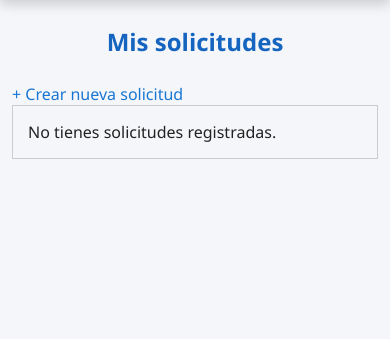
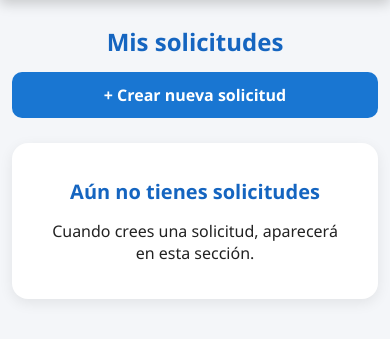
Before and after one commit to LeandroCaceresM/Capstone26, a Django app: template FASE 2/Evidencia Proyecto/Pagina_Capstone/Proyecto/core/app/templates/vecino/mis_solicitudes.html in a window 390 px wide. Shown: the part 60-399 px from the top of the page. Run offline with Django 5.2, Linux system fonts and the light colour scheme; the template is opened without the code that fills it, so the values that code supplies are empty.

Commit message:
Rediseño a apartado de solicitudes

```diff
--- /dev/null
+++ b/FASE 2/Evidencia Proyecto/Pagina_Capstone/Proyecto/core/app/static/css/solicitudes.css
@@ -0,0 +1,155 @@
+.solicitudes-page{
+    max-width: 1000px;
+    margin: 0 auto;
+}
+
+.solicitudes-header{
+    display: flex;
+    justify-content: space-between;
+    align-items: center;
+    margin-bottom: 25px;
+}
+
+.solicitudes-header h1{
+    margin: 0;
+}
+
+.btn-nueva-solicitud{
+    background: #1976d2;
+    color: white;
+    padding: 12px 18px;
+    border-radius: 10px;
+    font-weight: 600;
+    text-decoration: none;
+}
+
+.btn-nueva-solicitud:hover{
+    background: #125aa3;
+    color: white;
+    text-decoration: none;
+}
+
+.solicitudes-list{
+    display: grid;
+    gap: 16px;
+}
+
+.solicitud-card{
+    background: white;
+    border-radius: 16px;
+    padding: 22px;
+    box-shadow: 0 4px 14px rgba(0,0,0,.08);
+}
+
+.solicitud-card-header{
+    display: flex;
+    justify-content: space-between;
+    gap: 15px;
+    align-items: center;
+    margin-bottom: 12px;
+}
+
+.solicitud-card-header h2{
+    margin: 0;
+    font-size: 20px;
+}
+
+.estado{
+    padding: 7px 12px;
+    border-radius: 999px;
+    font-size: 13px;
+    font-weight: 700;
+    white-space: nowrap;
+}
+
+.estado-enproceso{
+    background: #fff3cd;
+    color: #856404;
+}
+
+.estado-aprobado{
+    background: #d4edda;
+    color: #155724;
+}
+
+.estado-rechazado{
+    background: #f8d7da;
+    color: #721c24;
+}
+
+.descripcion{
+    color: #374151;
+    margin-bottom: 16px;
+}
+
+.solicitud-meta{
+    display: grid;
+    grid-template-columns: repeat(2, 1fr);
+    gap: 14px;
+}
+
+.solicitud-meta div{
+    background: #f6f8fc;
+    border-radius: 12px;
+    padding: 14px;
+}
+
+.solicitud-meta small,
+.comentario-presidente small{
+    display: block;
+    color: #526587;
+    margin-bottom: 5px;
+}
+
+.solicitud-meta strong{
+    font-size: 14px;
+}
+
+.comentario-presidente{
+    margin-top: 15px;
+    background: #f6f8fc;
+    border-radius: 12px;
+    padding: 14px;
+}
+
+.comentario-presidente p{
+    margin: 0;
+}
+
+.empty-card{
+    background: white;
+    border-radius: 16px;
+    padding: 35px;
+    text-align: center;
+    box-shadow: 0 4px 14px rgba(0,0,0,.08);
+}
+
+@media(max-width:768px){
+
+    .solicitudes-page{
+        width: 100%;
+    }
+
+    .solicitudes-header{
+        flex-direction: column;
+        align-items: stretch;
+        gap: 14px;
+    }
+
+    .btn-nueva-solicitud{
+        text-align: center;
+    }
+
+    .solicitud-card{
+        padding: 18px;
+    }
+
+    .solicitud-card-header{
+        align-items: flex-start;
+        flex-direction: column;
+    }
+
+    .solicitud-meta{
+        grid-template-columns: 1fr;
+    }
+}
--- a/FASE 2/Evidencia Proyecto/Pagina_Capstone/Proyecto/core/app/templates/vecino/mis_solicitudes.html
+++ b/FASE 2/Evidencia Proyecto/Pagina_Capstone/Proyecto/core/app/templates/vecino/mis_solicitudes.html
@@ -1,33 +1,74 @@
 {% extends "base_panel.html" %}
+{% load static %}
 
 {% block titulo %}
-Mis Solicitudes
+Mis solicitudes
+{% endblock %}
+
+{% block head %}
+{{ block.super }}
+<link rel="stylesheet" href="{% static 'css/solicitudes.css' %}">
 {% endblock %}
 
 {% block contenido %}
 
-<h1>Mis solicitudes</h1>
+<div class="solicitudes-page">
 
-<a href="{% url 'crear_solicitud' %}">+ Crear nueva solicitud</a>
+    <div class="solicitudes-header">
+        <h1>Mis solicitudes</h1>
 
-<div style="max-height: 650px; overflow-y: auto; border: 1px solid #ccc; padding: 15px;">
+        <a class="btn-nueva-solicitud" href="{% url 'crear_solicitud' %}">
+            + Crear nueva solicitud
+        </a>
+    </div>
+
     {% if solicitudes_data %}
-        {% for item in solicitudes_data %}
-            <div style="border:1px solid #ccc; padding:15px; margin-bottom:15px;">
-                <p><strong>Tipo solicitud:</strong> {{ item.solicitud.id_tsolicitud.tipo_solicitud }}</p>
-                <p><strong>Descripción:</strong> {{ item.solicitud.descripcion }}</p>
-                <p><strong>Emitido:</strong> {{ item.solicitud.fecha_solicitud|date:"d/m/Y H:i" }}</p>
-                <p><strong>Estado:</strong> {{ item.solicitud.estado }}</p>
+        <div class="solicitudes-list">
+            {% for item in solicitudes_data %}
+                <div class="solicitud-card">
 
-                {% if item.solicitud.estado != "EN PROCESO" %}
-                    <p><strong>Resuelto:</strong> {{ item.fecha_resuelta|date:"d/m/Y H:i" }}</p>
-                    <p><strong>Comentario presidente:</strong> {{ item.solicitud.comentario_presidente }}</p>
-                {% endif %}
-            </div>
-        {% endfor %}
+                    <div class="solicitud-card-header">
+                        <h2>{{ item.solicitud.id_tsolicitud.tipo_solicitud }}</h2>
+                        <span class="estado estado-{{ item.solicitud.estado|lower|cut:' ' }}">
+                            {{ item.solicitud.estado }}
+                        </span>
+                    </div>
+
+                    <p class="descripcion">
+                        {{ item.solicitud.descripcion }}
+                    </p>
+
+                    <div class="solicitud-meta">
+                        <div>
+                            <small>Emitido</small>
+                            <strong>{{ item.solicitud.fecha_solicitud|date:"d/m/Y H:i" }}</strong>
+                        </div>
+
+                        {% if item.fecha_resuelta %}
+                            <div>
+                                <small>Resuelto</small>
+                                <strong>{{ item.fecha_resuelta|date:"d/m/Y H:i" }}</strong>
+                            </div>
+                        {% endif %}
+                    </div>
+
+                    {% if item.solicitud.comentario_presidente %}
+                        <div class="comentario-presidente">
+                            <small>Comentario presidente</small>
+                            <p>{{ item.solicitud.comentario_presidente }}</p>
+                        </div>
+                    {% endif %}
+
+                </div>
+            {% endfor %}
+        </div>
     {% else %}
-        <p>No tienes solicitudes registradas.</p>
+        <div class="empty-card">
+            <h2>Aún no tienes solicitudes</h2>
+            <p>Cuando crees una solicitud, aparecerá en esta sección.</p>
+        </div>
     {% endif %}
+
 </div>
 
 {% endblock %}
```
